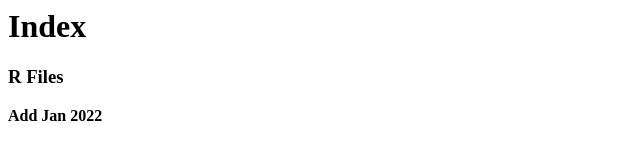
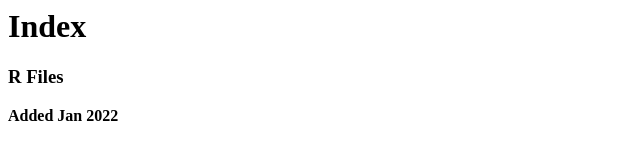
Before and after one commit to pdb61/R, a plain HTML site: page index.html in a window 1280 px wide. Shown: the full height of the page, 0-640 px from the left. Drawn offline with Linux system fonts and the light colour scheme.

Commit message:
Update index.html

```diff
--- a/index.html
+++ b/index.html
@@ -3,7 +3,7 @@
 <body>
   <h1>Index</h1>
   <h3>R Files</h3>
-  <p><strong>Add Jan 2022</strong></p>
+  <p><strong>Added Jan 2022</strong></p>
 </body>
 
 </html>
```
